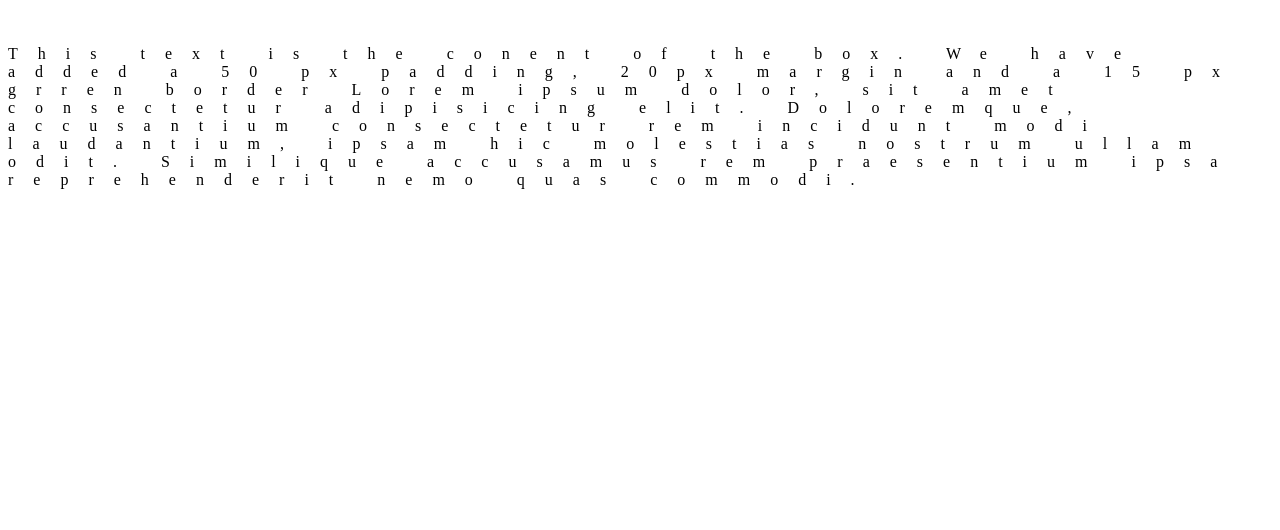
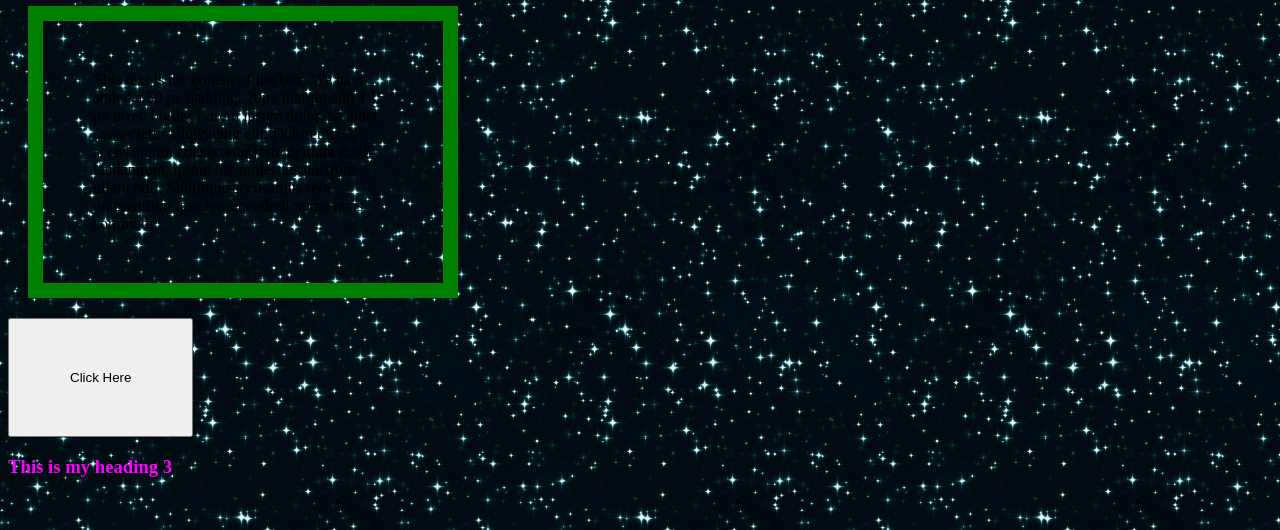
Before and after one commit to GranitOrllati/FullStackWithErjon, a plain HTML site: page Module 11/Part 1/index.html in a window 1280 px wide. Shown: the part 270-800 px from the top of the page. Drawn offline with Linux system fonts and the light colour scheme.

Commit message:
module11

```diff
--- a/Module 11/Part 1/CSS/style.css
+++ b/Module 11/Part 1/CSS/style.css
@@ -1,6 +1,3 @@
-div{
-    letter-spacing: 20px;
-}
 
 
 p{
@@ -8,5 +5,33 @@ p{
 }
 
 div{
-    margin-top: 60px;
+    /* margin-top: 60px;
+    height: 200px;
+    width: 50%;
+    background-color: blue; */
+    width: 300px;
+    border: 15px solid green;
+    padding: 50px;
+    margin: 20px;
+
 }
+
+
+button{
+    /*padding-top: 30px;
+    padding-left: 50px;
+    margin-top: 1000px; */
+    padding: 50px 60px 50px 60px;
+
+}
+
+h3{
+    /* color: rgb(0, 77, 0) */
+    color:#FF00FF;
+}
+
+body{
+    /* background-color: aqua; */
+
+    background: url("../img/stars.jpg");
+}
--- a/Module 11/Part 1/index.html
+++ b/Module 11/Part 1/index.html
@@ -27,5 +27,9 @@
         ipsam hic molestias nostrum ullam odit. Similique accusamus rem praesentium ipsa reprehenderit nemo quas commodi.
     </div>
 
+    <button> Click Here </button>
+
+    <h3>This is my heading 3</h3>
+
 </body>
 </html>
```
Also changed, not shown: Module 11/Part 1/img/stars.jpg (added).
